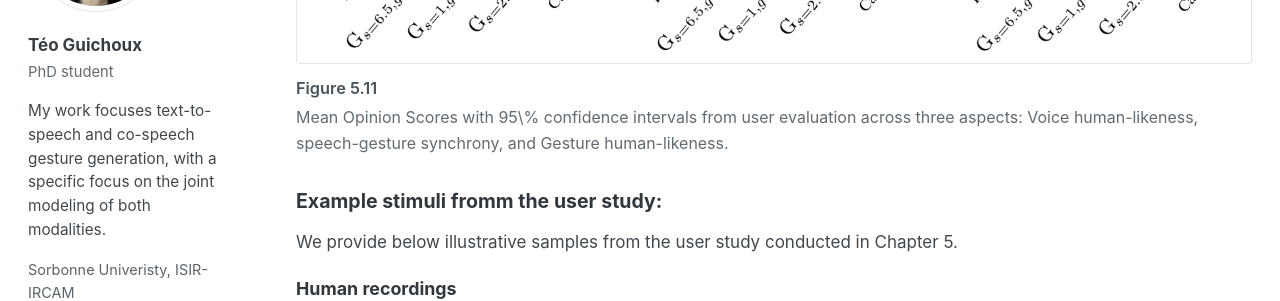
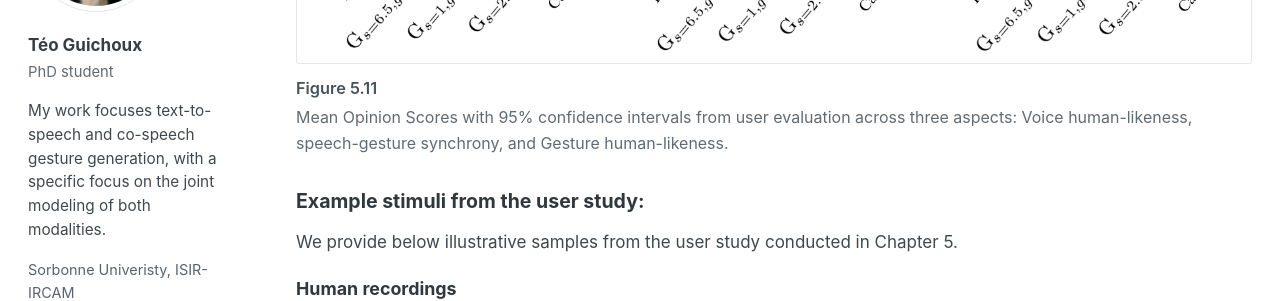
Before and after one commit to TGuichoux/TGuichoux.github.io, a Jekyll site: the page built from _chapters/chapter-05.md, in a window 1280 px wide and 900 px high, scrolled down 2511 px, cut to the strip 0-554 px from the top of the window. Shown: the part 152-453 px from the top of the strip. Built offline with Jekyll 4.4.1, drawn with Linux system fonts in a browser that asks for light colours; some of the changed text lies outside the part shown.

Commit message:
Corrected typos

```diff
--- a/_chapters/chapter-05.md
+++ b/_chapters/chapter-05.md
@@ -51,12 +51,12 @@ The associated speech-gesture animated sequence is provided bellow:
    src="/assets/images/gaspard_mos.png"
    id="Figure 5.11"
    label="fig-ch05-5_11"
-   caption="Mean Opinion Scores with 95\% confidence intervals from user evaluation across three aspects: Voice human-likeness, speech-gesture synchrony, and Gesture human-likeness."
+   caption="Mean Opinion Scores with 95% confidence intervals from user evaluation across three aspects: Voice human-likeness, speech-gesture synchrony, and Gesture human-likeness."
    layout="wide"
 %}
 
 
-### Example stimuli fromm the user study:
+### Example stimuli from the user study:
 
 We provide below illustrative samples from the user study conducted in Chapter 5.
 
```
Also changed, not shown: _chapters/chapter-04.md (+1 -1 lines).
